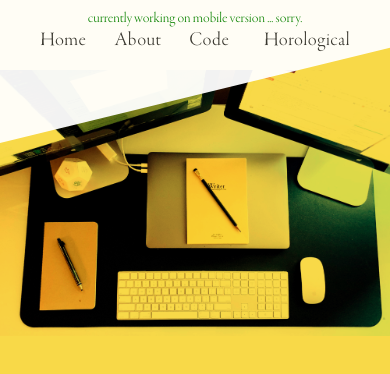
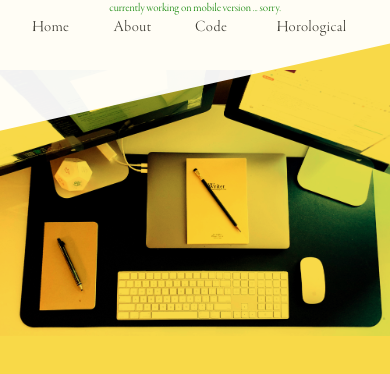
Before and after one commit to michalsen/emg, a Gatsby site: page / in a window 390 px wide. Built offline with nearby package versions, Linux system fonts and the light colour scheme; Gatsby itself is replaced by a stand-in of ours.

Commit message:
mobile font size

```diff
--- a/src/styles/GlobalStyles.js
+++ b/src/styles/GlobalStyles.js
@@ -22,7 +22,13 @@ const GlobalStyles = createGlobalStyle`
     /* background-blend-mode: hard-light; */
     /* background-blend-mode: difference;    */
     /* background-blend-mode: light;  */
-    font-size: 10px;
+
+      @media (max-width: 800px) {
+        font-size: 8px;
+      }
+      @media (min-width: 800px) {
+        font-size: 10px;
+      }
     opacity: .95;
 
   }
```
